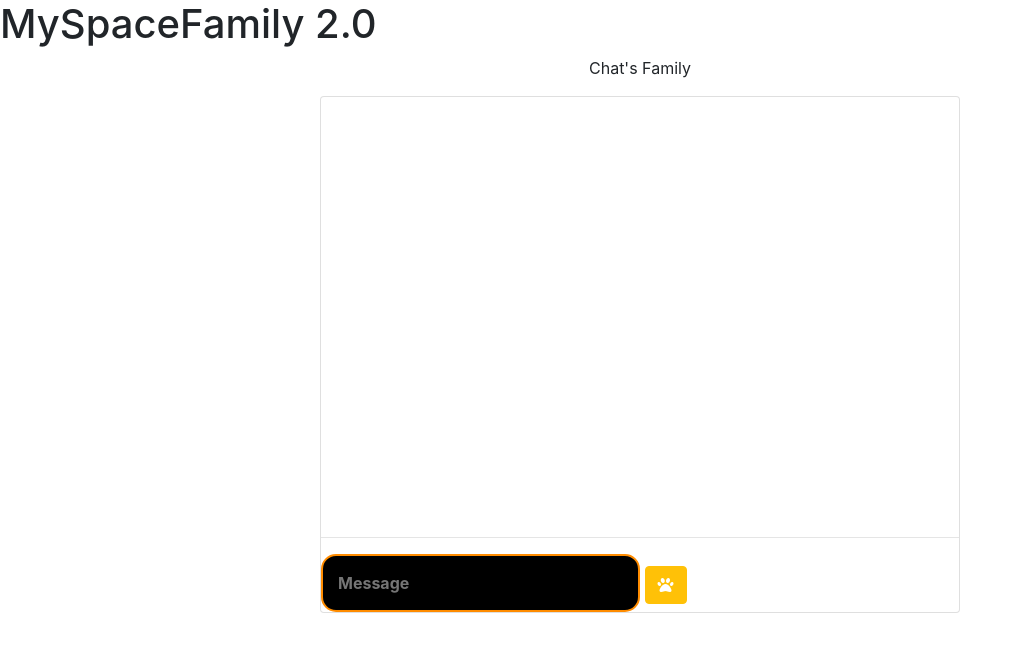
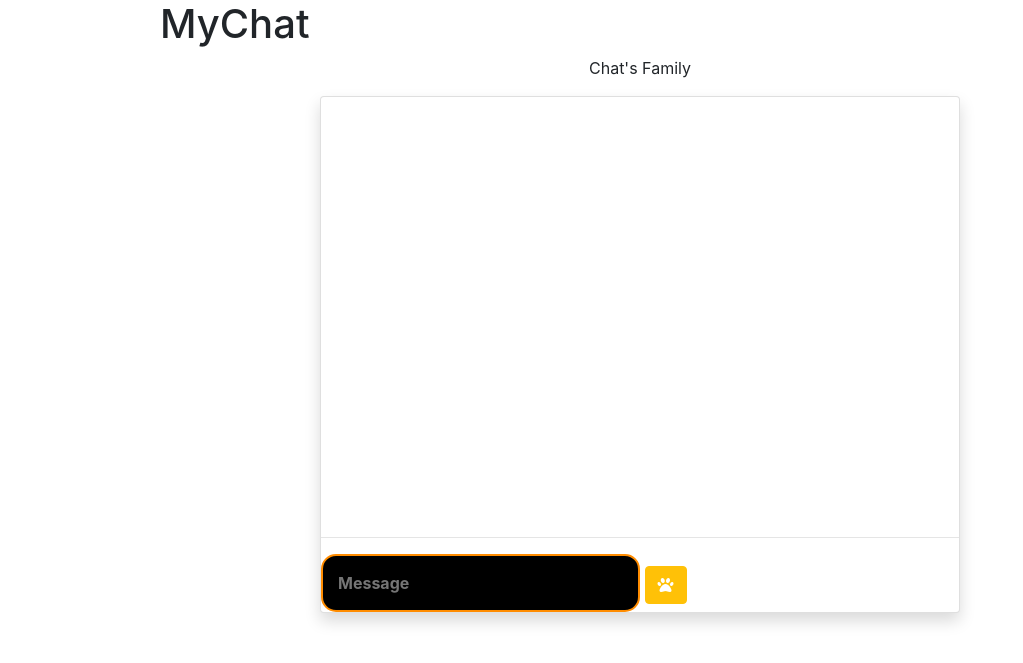
Before and after one commit to Noelle-M/tchat, a PHP site: page / in a window 1280 px wide. Shown: the top 663 px of the page, without its empty margins (0-1023 px from the left). Run offline with PHP 8.4, Linux system fonts and the light colour scheme; data that the repository does not hold is empty; some libraries are stand-ins or nearby versions.

Commit message:
Mise a jour 2022

```diff
--- a/index.php
+++ b/index.php
@@ -11,7 +11,7 @@ $prenom = $prenoms['prenom'];
 
 ?>
 <!DOCTYPE html>
-<html lang="en">
+<html lang="fr">
     <head>
         <meta charset="UTF-8">
         <link rel="stylesheet" href="https://stackpath.bootstrapcdn.com/bootstrap/4.5.0/css/bootstrap.min.css" integrity="sha384-9aIt2nRpC12Uk9gS9baDl411NQApFmC26EwAOH8WgZl5MYYxFfc+NcPb1dKGj7Sk" crossorigin="anonymous">
@@ -21,12 +21,12 @@ $prenom = $prenoms['prenom'];
         <link rel="stylesheet" href="../../../asset/css/app.css">
     </head>
     <body class="body-chat">
-        <div class="header">
-            <h1>MySpaceFamily 2.0</h1>
+        <div class="header w-75 mx-auto">
+            <h1>MyChat</h1>
             <p class="text-center txt-bureau">Chat's Family</p>
         </div> <!-- END HEADER -->
-            <section class="chat card w-50">
-                <div class="messages" style="">
+            <section class="chat card w-50 mx-auto shadow">
+                <div class="messages">
                 </div>
                 <div class="user-inputs">
                     <form action="handler.php?task=write" method="POST">
```
